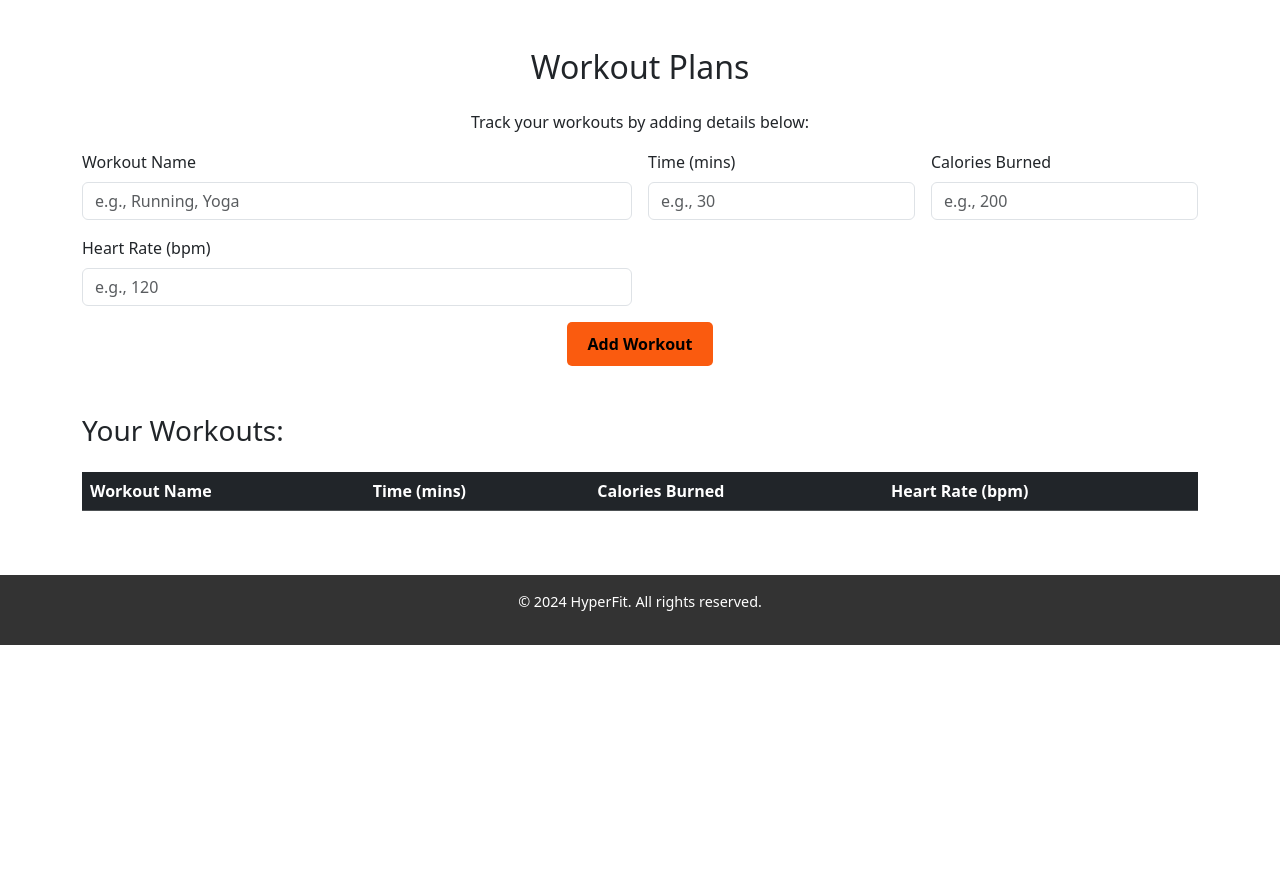
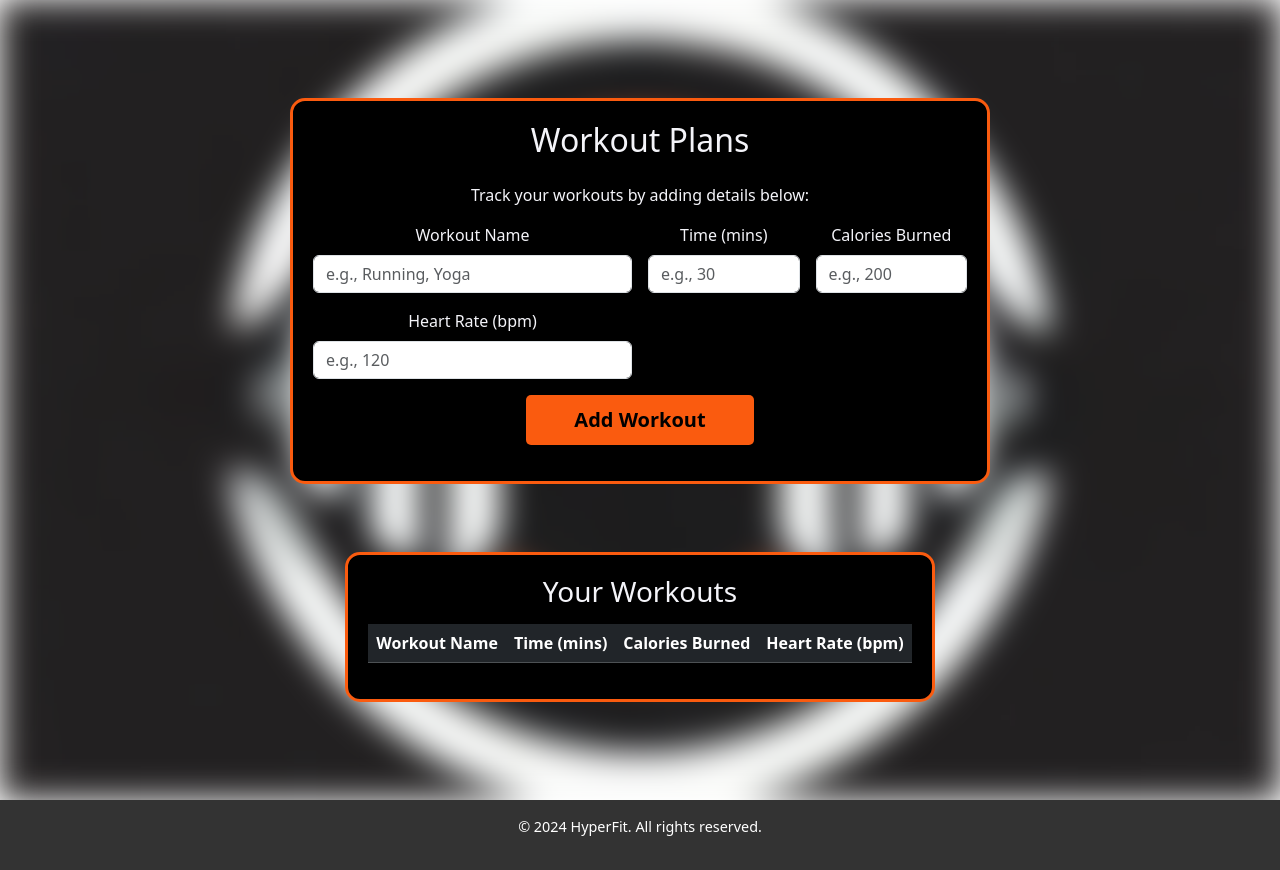
Before and after one commit to DenisT42/HyperFitRep, a FastAPI app: page /workout in a window 1280 px wide. Shown: the part 56-926 px from the top of the page. Before the commit the page ends 701 px from the top, so only its background shows below. Run offline with FastAPI, Linux system fonts and the light colour scheme; lists and menus that the app fills with data are empty.

Commit message:
edited workout.html

```diff
--- a/app/templates/workout.html
+++ b/app/templates/workout.html
@@ -1,6 +1,7 @@
 {% extends "base.html" %}
 {% block content %}
-<section class="container my-5">
+<main class="hero-section">
+    <div class="black-box">
         <h2 class="text-center mb-4">Workout Plans</h2>
         <p class="text-center">Track your workouts by adding details below:</p>
 
@@ -26,13 +27,15 @@
             </div>
 
             <div class="col-12 text-center">
-            <button type="button" id="add-workout" class="btn btn-primary">Add Workout</button>
+                <button type="button" id="add-workout" class="btn btn-primary btn-lg px-5">Add Workout</button>
             </div>
         </form>
+    </div>
 
-    <h3 class="mt-5">Your Workouts:</h3>
+    <div class="black-box mt-5">
+        <h3 class="text-center mb-3">Your Workouts</h3>
         <div class="table-responsive">
-        <table id="workout-table" class="table table-striped table-hover mt-3">
+            <table id="workout-table" class="table table-striped table-hover">
                 <thead class="table-dark">
                 <tr>
                     <th scope="col">Workout Name</th>
@@ -46,148 +49,56 @@
                 </tbody>
             </table>
         </div>
-</section>
+    </div>
+</main>
 
+<!--<section class="container my-5">-->
+<!--    <h2 class="text-center mb-4">Workout Plans</h2>-->
+<!--    <p class="text-center">Track your workouts by adding details below:</p>-->
 
+<!--    <form id="workout-form" class="row g-3">-->
+<!--        <div class="col-md-6">-->
+<!--            <label for="workout-name" class="form-label">Workout Name</label>-->
+<!--            <input type="text" class="form-control" id="workout-name" name="workout_name" placeholder="e.g., Running, Yoga" required>-->
+<!--        </div>-->
 
+<!--        <div class="col-md-3">-->
+<!--            <label for="workout-time" class="form-label">Time (mins)</label>-->
+<!--            <input type="number" class="form-control" id="workout-time" name="workout_time" placeholder="e.g., 30" min="1" required>-->
+<!--        </div>-->
 
-<!--    <section class="workout-plans-container">-->
-<!--        <h2>Workout Plans</h2>-->
-<!--        <p>Track your workouts by adding details below:</p>-->
-<!--        <form id="workout-form" class="workout-form">-->
-<!--            <label for="workout-name">Workout Name:</label>-->
-<!--            <input type="text" id="workout-name" name="workout_name" placeholder="e.g., Running, Yoga" required>-->
+<!--        <div class="col-md-3">-->
+<!--            <label for="workout-calories" class="form-label">Calories Burned</label>-->
+<!--            <input type="number" class="form-control" id="workout-calories" name="workout_calories" placeholder="e.g., 200" min="1" required>-->
+<!--        </div>-->
 
-<!--            <label for="workout-time">Time (mins):</label>-->
-<!--            <input type="number" id="workout-time" name="workout_time" placeholder="e.g., 30" min="1" required>-->
+<!--        <div class="col-md-6">-->
+<!--            <label for="workout-heart-rate" class="form-label">Heart Rate (bpm)</label>-->
+<!--            <input type="number" class="form-control" id="workout-heart-rate" name="workout_heart_rate" placeholder="e.g., 120" min="1" required>-->
+<!--        </div>-->
 
-<!--            <label for="workout-calories">Calories Burned:</label>-->
-<!--            <input type="number" id="workout-calories" name="workout_calories" placeholder="e.g., 200" min="1" required>-->
+<!--        <div class="col-12 text-center">-->
+<!--            <button type="button" id="add-workout" class="btn btn-primary">Add Workout</button>-->
+<!--        </div>-->
+<!--    </form>-->
 
-<!--            <label for="workout-heart-rate">Heart Rate (bpm):</label>-->
-<!--            <input type="number" id="workout-heart-rate" name="workout_heart_rate" placeholder="e.g., 120" min="1" required>-->
-
-<!--            <button type="button" id="add-workout" class="add-workout-button">Add Workout</button>-->
-<!--        </form>-->
-
-<!--        <h3>Your Workouts:</h3>-->
-<!--        <table id="workout-table" class="workout-table">-->
-<!--            <thead>-->
+<!--    <h3 class="mt-5">Your Workouts:</h3>-->
+<!--    <div class="table-responsive">-->
+<!--        <table id="workout-table" class="table table-striped table-hover mt-3">-->
+<!--            <thead class="table-dark">-->
 <!--            <tr>-->
-<!--                <th>Workout Name</th>-->
-<!--                <th>Time (mins)</th>-->
-<!--                <th>Calories Burned</th>-->
-<!--                <th>Heart Rate (bpm)</th>-->
+<!--                <th scope="col">Workout Name</th>-->
+<!--                <th scope="col">Time (mins)</th>-->
+<!--                <th scope="col">Calories Burned</th>-->
+<!--                <th scope="col">Heart Rate (bpm)</th>-->
 <!--            </tr>-->
 <!--            </thead>-->
 <!--            <tbody>-->
 <!--            &lt;!&ndash; User-added workouts will appear here &ndash;&gt;-->
 <!--            </tbody>-->
 <!--        </table>-->
-<!--    </section>-->
-
-
-
-<!--    <style>-->
-<!--        /* General Styles */-->
-<!--        * {-->
-<!--            box-sizing: border-box;-->
-<!--            margin: 0;-->
-<!--            padding: 0;-->
-<!--            font-family: Arial, sans-serif;-->
-<!--        }-->
-
-<!--        body {-->
-<!--            padding: 20px;-->
-<!--            background-color: #1e1e2f; /* Dark background */-->
-<!--            color: #f4f4f9; /* Light text */-->
-<!--        }-->
-
-<!--        /* Workout Plans Section */-->
-<!--        .workout-plans-container {-->
-<!--            text-align: center;-->
-<!--            max-width: 800px;-->
-<!--            margin: 0 auto;-->
-<!--            background-color: #2e2e40; /* Slightly lighter dark background */-->
-<!--            padding: 30px;-->
-<!--            border-radius: 10px;-->
-<!--            box-shadow: 0 4px 12px rgba(0, 0, 0, 0.5); /* Subtle shadow */-->
-<!--        }-->
-
-<!--        .workout-plans-container h2, .workout-plans-container h3 {-->
-<!--            margin-bottom: 20px;-->
-<!--            color: #ffffff; /* Bright text for titles */-->
-<!--        }-->
-
-<!--        .workout-form {-->
-<!--            display: flex;-->
-<!--            flex-wrap: wrap;-->
-<!--            gap: 15px;-->
-<!--            justify-content: space-between;-->
-<!--        }-->
-
-<!--        .workout-form label {-->
-<!--            width: 100%;-->
-<!--            text-align: left;-->
-<!--            color: #dcdcdc;-->
-<!--        }-->
-
-<!--        .workout-form input {-->
-<!--            width: calc(50% - 10px);-->
-<!--            padding: 10px;-->
-<!--            background-color: #444;-->
-<!--            color: #ffffff;-->
-<!--            border: 1px solid #666;-->
-<!--            border-radius: 5px;-->
-<!--            font-size: 16px;-->
-<!--        }-->
-
-<!--        .workout-form input::placeholder {-->
-<!--            color: #aaaaaa;-->
-<!--        }-->
-
-<!--        .add-workout-button {-->
-<!--            width: 100%;-->
-<!--            padding: 12px;-->
-<!--            margin-top: 20px;-->
-<!--            font-size: 18px;-->
-<!--            color: #1e1e2f;-->
-<!--            background-color: #4CAF50;-->
-<!--            border: none;-->
-<!--            border-radius: 5px;-->
-<!--            cursor: pointer;-->
-<!--            font-weight: bold;-->
-<!--            transition: background-color 0.3s ease, transform 0.2s ease;-->
-<!--        }-->
-
-<!--        .add-workout-button:hover {-->
-<!--            background-color: #45a049;-->
-<!--            transform: scale(1.05);-->
-<!--        }-->
-
-<!--        /* Workout Table */-->
-<!--        .workout-table {-->
-<!--            width: 100%;-->
-<!--            margin-top: 20px;-->
-<!--            border-collapse: collapse;-->
-<!--        }-->
-
-<!--        .workout-table th, .workout-table td {-->
-<!--            padding: 10px;-->
-<!--            border: 1px solid #666;-->
-<!--            text-align: center;-->
-<!--            color: #ffffff;-->
-<!--        }-->
-
-<!--        .workout-table th {-->
-<!--            background-color: #333;-->
-<!--            color: #f4f4f9;-->
-<!--        }-->
-
-<!--        .workout-table td {-->
-<!--            background-color: #444;-->
-<!--        }-->
-<!--    </style>-->
+<!--    </div>-->
+<!--</section>-->
 
     <script>
         // Add workout functionality
```
Lines whose indentation alone changed are shown as unchanged.
